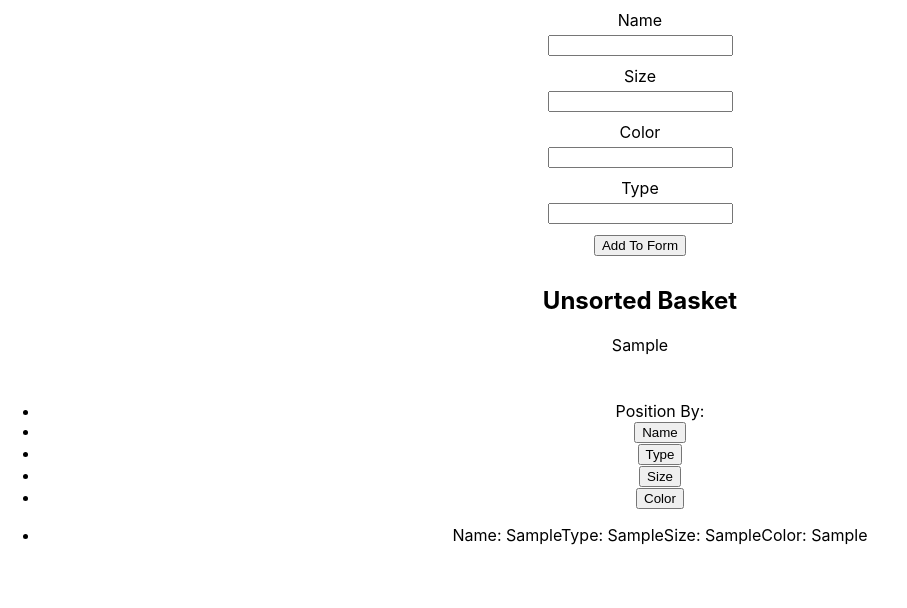
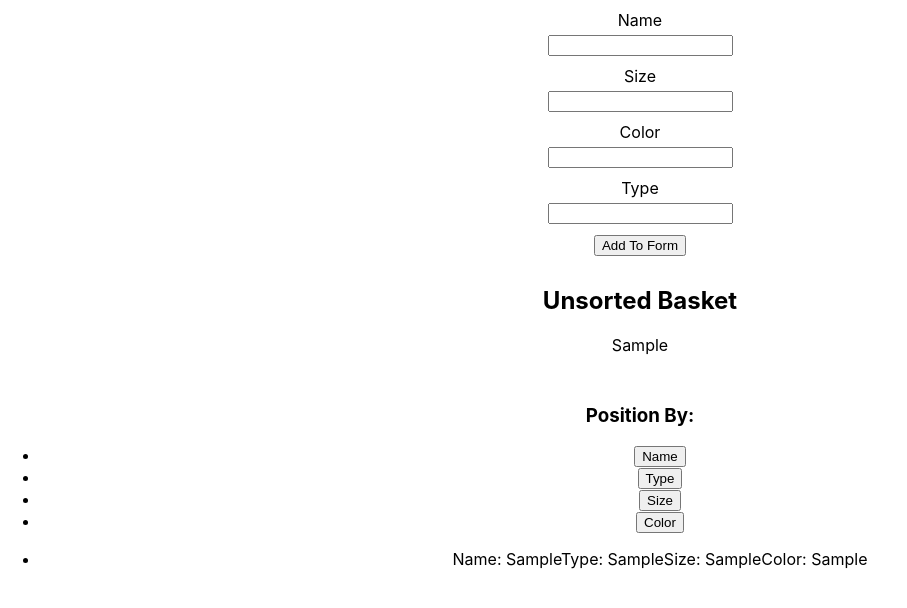
Before and after one commit to masonwharr/Derek-Mason-app, a React (Create React App) app: page / in a window 1280 px wide. Both pictures are taken after typing "Sample", "Sample", "Sample", "Sample" into the empty fields and a click on the input "Add To Form". Shown: the top 608 px of the page, without its empty margins (0-907 px from the left). Built offline with nearby package versions, Linux system fonts and the light colour scheme.

Commit message:
Added HTML and classNames for CSS styling

```diff
--- a/src/components/Dereks-part.js
+++ b/src/components/Dereks-part.js
@@ -8,27 +8,30 @@ const Derekspart = ({ basket, drawer, sortIntoDrawer, sort, setSort }) => {
     }, [basket, sort]);
 
     let sortedDrawer = drawer.map((item) =>
-      <li key={item.key}>
-        Name: {item.name}
-        Type: {item.type}
-        Size: {item.size}
-        Color: {item.color}
+      <li key={item.key} className="clothing-item" data-name={item.name} data-color={item.color} data-size={item.size} data-type={item.type}>
+         <span>Name: {item.name}</span>
+         <span>Type: {item.type}</span>
+         <span>Size: {item.size}</span>
+         <span>Color: {item.color}</span>
       </li>
       );
    // TODO drawer only displays after user clicks button, and updates each time after
    return (
       <section>
          {/* <button onClick={sortIntoDrawer(sort, basket)}>Click to sort items into drawers</button> */}
-         <ul>
-            <li>Position By:</li>
-            <li><button onClick={e => setSort('a')}>Name</button></li>
-            <li><button onClick={e => setSort('b')}>Type</button></li>
-            <li><button onClick={e => setSort('c')}>Size</button></li>
-            <li><button onClick={e => setSort('d')}>Color</button></li>
-         </ul>
-         <ul>
-            {sortedDrawer}
-         </ul>
+         <div className="sort-container">
+            <h3 className="sort-title">Position By:</h3>
+            <ul className="sort-option-list">
+               <li><button className="sort-option button" onClick={e => setSort('a')}>Name</button></li>
+               <li><button className="sort-option button" onClick={e => setSort('b')}>Type</button></li>
+               <li><button className="sort-option button" onClick={e => setSort('c')}>Size</button></li>
+               <li><button className="sort-option button" onClick={e => setSort('d')}>Color</button></li>
+            </ul></div>
+         <div className="drawer-container">
+            <ul className="drawer-list">
+               {sortedDrawer}
+            </ul>
+         </div>
       </section>
    );
 };
```
